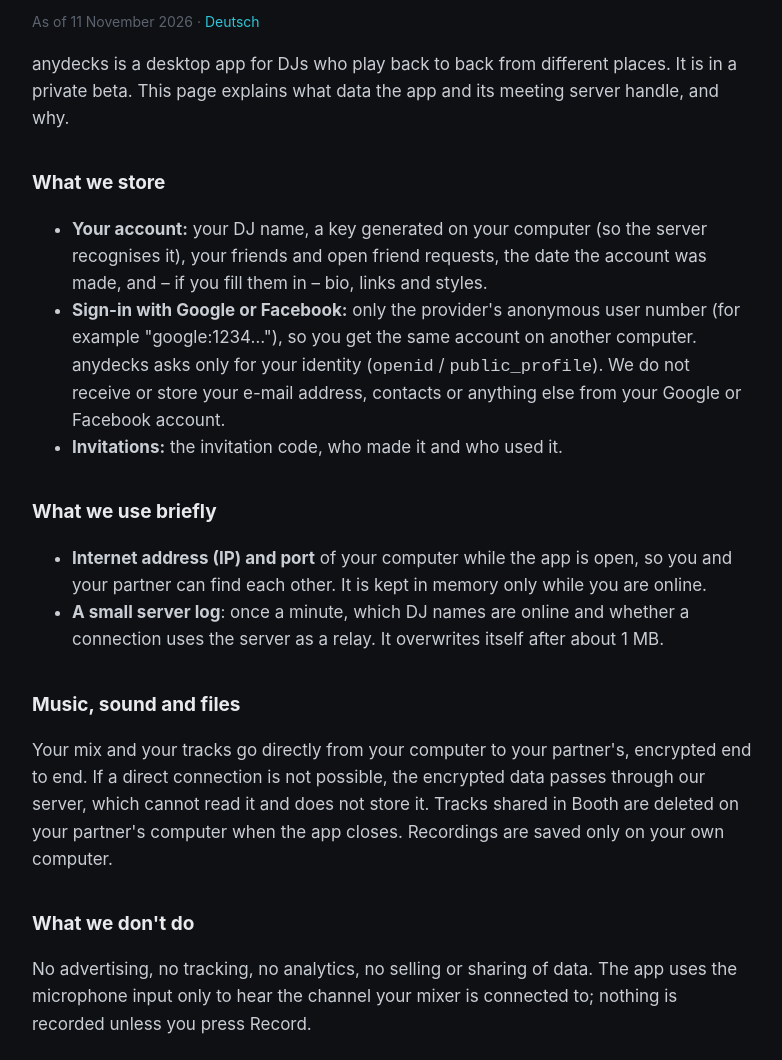
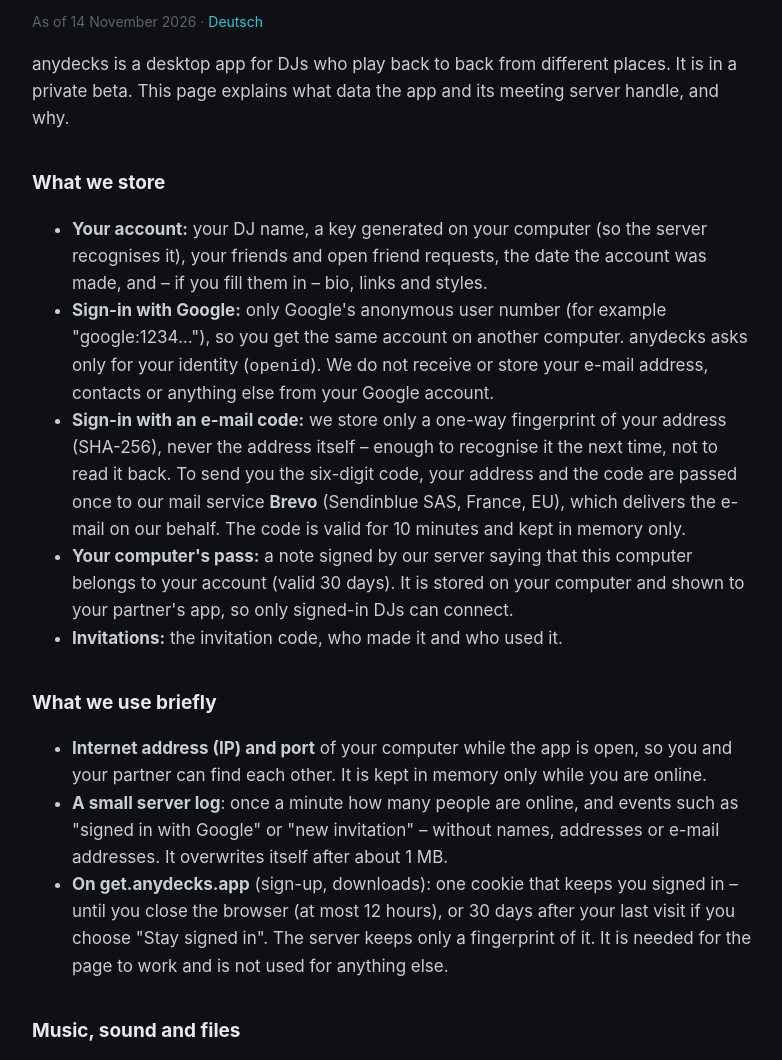
Before and after one commit to nadfx-tech/anydecks-web, a plain HTML site: page privacy.html in a window 1280 px wide. Shown: the part 187-1247 px from the top of the page, without its empty margins (248-1030 px from the left). Drawn offline with Linux system fonts and the light colour scheme.

Commit message:
Datenschutz: Anmeldung mit E-Mail-Code (nur Fingerabdruck, Versand über Brevo) statt Facebook; Ausweis, Cookie, Protokoll ohne Namen, Zwischenspeicher der Tracks, Sammlungen nur lokal
Co-Authored-By: Claude Opus 5.5 <noreply@anthropic.com>

```diff
--- a/privacy.html
+++ b/privacy.html
@@ -13,25 +13,28 @@
 
   <section class="doc">
     <h1>Privacy</h1>
-    <p class="date">As of 11 November 2026 · <a href="#de">Deutsch</a></p>
+    <p class="date">As of 14 November 2026 · <a href="#de">Deutsch</a></p>
 
     <p>anydecks is a desktop app for DJs who play back to back from different places. It is in a private beta. This page explains what data the app and its meeting server handle, and why.</p>
 
     <h2>What we store</h2>
     <ul>
       <li><strong>Your account:</strong> your DJ name, a key generated on your computer (so the server recognises it), your friends and open friend requests, the date the account was made, and – if you fill them in – bio, links and styles.</li>
-      <li><strong>Sign-in with Google or Facebook:</strong> only the provider's anonymous user number (for example "google:1234…"), so you get the same account on another computer. anydecks asks only for your identity (<code>openid</code> / <code>public_profile</code>). We do not receive or store your e-mail address, contacts or anything else from your Google or Facebook account.</li>
+      <li><strong>Sign-in with Google:</strong> only Google's anonymous user number (for example "google:1234…"), so you get the same account on another computer. anydecks asks only for your identity (<code>openid</code>). We do not receive or store your e-mail address, contacts or anything else from your Google account.</li>
+      <li><strong>Sign-in with an e-mail code:</strong> we store only a one-way fingerprint of your address (SHA-256), never the address itself – enough to recognise it the next time, not to read it back. To send you the six-digit code, your address and the code are passed once to our mail service <strong>Brevo</strong> (Sendinblue SAS, France, EU), which delivers the e-mail on our behalf. The code is valid for 10 minutes and kept in memory only.</li>
+      <li><strong>Your computer's pass:</strong> a note signed by our server saying that this computer belongs to your account (valid 30 days). It is stored on your computer and shown to your partner's app, so only signed-in DJs can connect.</li>
       <li><strong>Invitations:</strong> the invitation code, who made it and who used it.</li>
     </ul>
 
     <h2>What we use briefly</h2>
     <ul>
       <li><strong>Internet address (IP) and port</strong> of your computer while the app is open, so you and your partner can find each other. It is kept in memory only while you are online.</li>
-      <li><strong>A small server log</strong>: once a minute, which DJ names are online and whether a connection uses the server as a relay. It overwrites itself after about 1 MB.</li>
+      <li><strong>A small server log</strong>: once a minute how many people are online, and events such as "signed in with Google" or "new invitation" – without names, addresses or e-mail addresses. It overwrites itself after about 1 MB.</li>
+      <li><strong>On get.anydecks.app</strong> (sign-up, downloads): one cookie that keeps you signed in – until you close the browser (at most 12 hours), or 30 days after your last visit if you choose "Stay signed in". The server keeps only a fingerprint of it. It is needed for the page to work and is not used for anything else.</li>
     </ul>
 
     <h2>Music, sound and files</h2>
-    <p>Your mix and your tracks go directly from your computer to your partner's, encrypted end to end. If a direct connection is not possible, the encrypted data passes through our server, which cannot read it and does not store it. Tracks shared in Booth are deleted on your partner's computer when the app closes. Recordings are saved only on your own computer.</p>
+    <p>Your mix and your tracks go directly from your computer to your partner's, encrypted end to end. If a direct connection is not possible, the encrypted data passes through our server, which cannot read it and does not store it. Tracks shared in Booth are kept in your partner's memory; what does not fit is stored encrypted on their disk with a key that exists only while the app runs. They are deleted when the app closes, and one minute after you leave the session. Recordings and your play history are saved only on your own computer. anydecks reads your DJ program's library (rekordbox, VirtualDJ, Serato) only on your computer; it is never uploaded.</p>
 
     <h2>What we don't do</h2>
     <p>No advertising, no tracking, no analytics, no selling or sharing of data. The app uses the microphone input only to hear the channel your mixer is connected to; nothing is recorded unless you press Record.</p>
@@ -50,11 +53,11 @@
     <h1>Datenschutz</h1>
     <p>anydecks ist eine Desktop-App für DJs, die von verschiedenen Orten aus Back-to-Back auflegen (geschlossene Beta).</p>
     <h2>Gespeichert</h2>
-    <p>DJ-Name, ein auf Deinem Rechner erzeugter Schlüssel, Freunde und offene Anfragen, Anlegedatum, freiwillig Bio, Links und Styles. Bei Anmeldung mit Google oder Facebook nur die anonyme Nutzernummer des Anbieters – keine E-Mail-Adresse, keine Kontakte. Einladungen: Code, wer eingeladen hat, wer ihn genutzt hat.</p>
+    <p>DJ-Name, ein auf Deinem Rechner erzeugter Schlüssel, Freunde und offene Anfragen, Anlegedatum, freiwillig Bio, Links und Styles. Bei Anmeldung mit Google nur Googles anonyme Nutzernummer – keine E-Mail-Adresse, keine Kontakte. Bei Anmeldung mit E-Mail-Code nur ein nicht umkehrbarer Fingerabdruck der Adresse (SHA-256), nie die Adresse selbst; zum Versand des sechsstelligen Codes gehen Adresse und Code einmal an unseren Mail-Dienst <strong>Brevo</strong> (Sendinblue SAS, Frankreich, EU), der die Mail in unserem Auftrag zustellt. Der Code gilt 10 Minuten und liegt nur im Arbeitsspeicher. Dein Rechner bekommt einen vom Server unterschriebenen Ausweis (30 Tage), der auf Deinem Rechner liegt. Einladungen: Code, wer eingeladen hat, wer ihn genutzt hat.</p>
     <h2>Kurzzeitig verarbeitet</h2>
-    <p>IP-Adresse und Port, solange die App online ist (nur im Arbeitsspeicher), damit Ihr Euch findet. Ein kleines Protokoll: einmal pro Minute, welche DJ-Namen online sind; es überschreibt sich nach etwa 1 MB.</p>
+    <p>IP-Adresse und Port, solange die App online ist (nur im Arbeitsspeicher), damit Ihr Euch findet. Ein kleines Protokoll: einmal pro Minute, wie viele online sind, und Ereignisse wie „mit Google angemeldet“ – ohne Namen, Adressen oder E-Mail-Adressen; es überschreibt sich nach etwa 1 MB. Auf get.anydecks.app ein Cookie, das Dich angemeldet hält – bis zum Schließen des Browsers (höchstens 12 Stunden) oder mit „angemeldet bleiben“ 30 Tage nach dem letzten Besuch; der Server speichert nur einen Fingerabdruck davon (technisch nötig, sonst nichts).</p>
     <h2>Musik und Dateien</h2>
-    <p>Mix und Tracks gehen Ende-zu-Ende-verschlüsselt direkt zum Partner, notfalls verschlüsselt über unseren Server, der sie weder lesen noch speichern kann. Geteilte Tracks werden beim Beenden gelöscht, Aufnahmen bleiben nur auf Deinem Rechner.</p>
+    <p>Mix und Tracks gehen Ende-zu-Ende-verschlüsselt direkt zum Partner, notfalls verschlüsselt über unseren Server, der sie weder lesen noch speichern kann. Geteilte Tracks liegen beim Partner im Arbeitsspeicher, was nicht passt verschlüsselt auf seiner Platte (Schlüssel nur, solange die App läuft); gelöscht beim Beenden und eine Minute, nachdem Du die Session verlassen hast. Aufnahmen und Play-Historie bleiben auf Deinem Rechner. Deine Sammlung (rekordbox, VirtualDJ, Serato) wird nur auf Deinem Rechner gelesen, nie hochgeladen.</p>
     <h2>Nicht</h2>
     <p>Keine Werbung, kein Tracking, keine Weitergabe. Der Server steht in Deutschland. Auskunft, Berichtigung, Löschung und Beschwerde bei einer Aufsichtsbehörde nach DSGVO Art. 15–21 und 77. Kontakt: <a href="mailto:privacy@anydecks.app">privacy@anydecks.app</a>.</p>
   </section>
```
